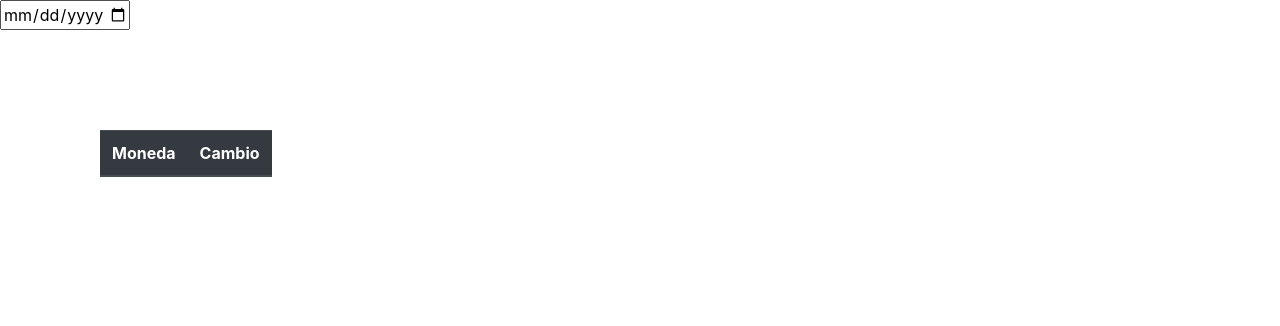
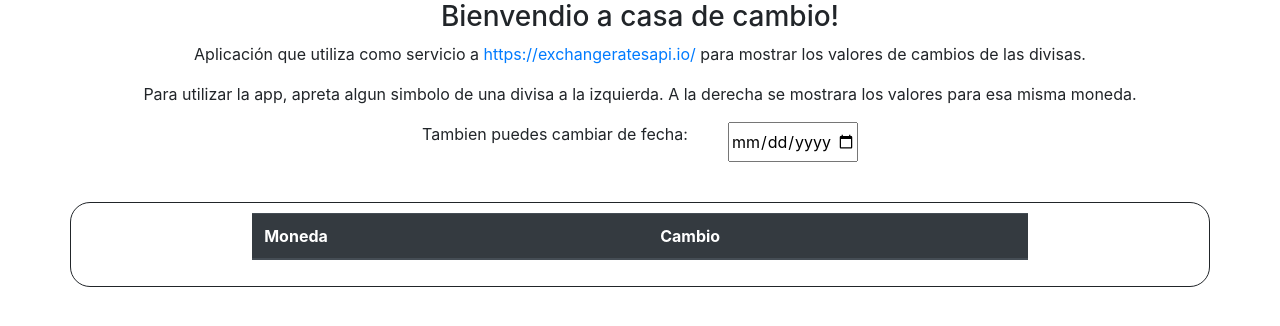
Before and after one commit to Alejogb1/exchange-app, a plain HTML site: page index.html in a window 1280 px wide. Drawn offline with nearby package versions, Linux system fonts and the light colour scheme; no server answers.

Commit message:
Update index.html

```diff
--- a/index.html
+++ b/index.html
@@ -6,13 +6,19 @@
     <link rel="stylesheet" href="https://stackpath.bootstrapcdn.com/bootstrap/4.4.1/css/bootstrap.min.css" integrity="sha384-Vkoo8x4CGsO3+Hhxv8T/Q5PaXtkKtu6ug5TOeNV6gBiFeWPGFN9MuhOf23Q9Ifjh" crossorigin="anonymous">
 </head>
 <body>
-    <input type="date" max="2020-08-03" id="fecha-input">
-    <div class="container row">
+
+    <h3 style="text-align: center;">Bienvendio a casa de cambio!</h3>
+    <p style="text-align: center;">Aplicación que utiliza como servicio a <a href="https://exchangeratesapi.io/">https://exchangeratesapi.io/</a> para mostrar los valores de cambios de las divisas.</p>
+    <p style="text-align: center;">Para utilizar la app, apreta algun simbolo de una divisa a la izquierda. A la derecha se mostrara los valores para esa misma moneda.</p>
+    <div style="margin: 0 auto; display: flex; justify-content: center; margin-bottom: 40px;" class="row">
+      <p style="margin-right: 40px;">Tambien puedes cambiar de fecha: </p>
+      <input type="date" max="2020-08-03" id="fecha-input">
+    </div>
+    <div class="container row" style="border: 1px solid; border-radius: 20px; overflow: scroll; max-height: 100%; margin: 0 auto;">
         <div id="monedas">
-
         </div>
-        <div class="" style="margin: 100px;">
-            <table class="table table-dark">
+        <div class="" style="margin: 10px auto; width: 70%;">
+            <table id="tabla" class="table table-dark">
                 <thead>
                   <tr>
                     <th scope="col">Moneda</th>
@@ -20,7 +26,6 @@
                   </tr>
                 </thead>
                 <tbody id="cambio">
-
                 </tbody>
               </table>
         </div>
```
